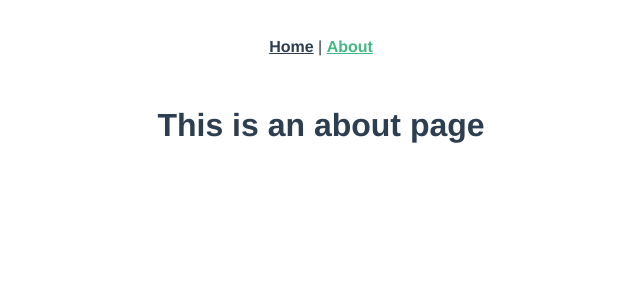
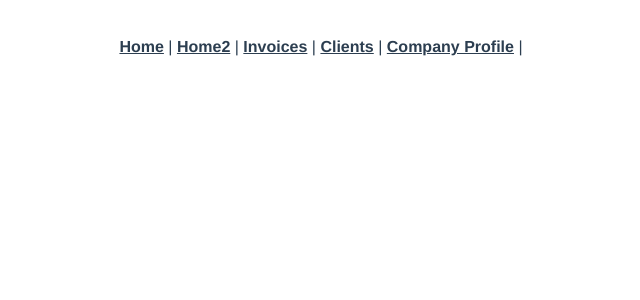
Before and after one commit to nelelepanurm/invoicing, a Vue app in the folder invoicing_front/: page /#/about in a window 1280 px wide. Shown: the top 300 px of the page, without its empty margins (319-959 px from the left). Built offline with nearby package versions, Linux system fonts and the light colour scheme.

Commit message:
changelog database

```diff
--- a/invoicing_front/src/App.vue
+++ b/invoicing_front/src/App.vue
@@ -2,7 +2,10 @@
   <div id="app">
     <div id="nav">
       <router-link to="/">Home</router-link> |
-      <router-link to="/about">About</router-link>
+      <router-link to="/">Home2</router-link> |
+      <router-link to="/">Invoices</router-link> |
+      <router-link to="/">Clients</router-link> |
+      <router-link to="/">Company Profile</router-link> |
     </div>
     <router-view/>
   </div>
--- a/invoicing_front/src/router/index.js
+++ b/invoicing_front/src/router/index.js
@@ -1,6 +1,10 @@
 import Vue from 'vue'
 import VueRouter from 'vue-router'
 import Home from '../views/Home.vue'
+import Clients from '../views/Clients'
+import CompanyProfile from '../views/CompanyProfile'
+import Home2 from '../views/Home2'
+import Invoices from '../views/Invoices'
 
 Vue.use(VueRouter)
 
@@ -11,15 +15,26 @@ const routes = [
     component: Home
   },
   {
-    path: '/about',
-    name: 'About',
-    // route level code-splitting
-    // this generates a separate chunk (about.[hash].js) for this route
-    // which is lazy-loaded when the route is visited.
-    component: function () {
-      return import(/* webpackChunkName: "about" */ '../views/CompanyProfile.vue')
-    }
-  }
+    path: '/clients',
+    name: 'Clients',
+    component: Clients
+  },
+  {
+    path: '/companyProfile',
+    name: 'CompanyProfile',
+    component: CompanyProfile
+  },
+  {
+    path: '/home2',
+    name: 'Home2',
+    component: Home2
+  },
+  {
+    path: '/invoices',
+    name: 'Invoices',
+    component: Invoices
+  },
+
 ]
 
 const router = new VueRouter({
--- a/invoicing_front/src/views/Clients.vue
+++ b/invoicing_front/src/views/Clients.vue
@@ -1,5 +1,5 @@
 <template>
-  <div class="about">
-    <h1>This is an about page</h1>
+  <div class="clients">
+    <h1>This is clients page</h1>
   </div>
 </template>
--- a/invoicing_front/src/views/CompanyProfile.vue
+++ b/invoicing_front/src/views/CompanyProfile.vue
@@ -1,5 +1,5 @@
 <template>
-  <div class="about">
-    <h1>This is an about page</h1>
+  <div class="companyProfile">
+    <h1>This is company profile page</h1>
   </div>
 </template>
--- a/invoicing_front/src/views/Home2.vue
+++ b/invoicing_front/src/views/Home2.vue
@@ -1,18 +1,9 @@
 <template>
   <div class="home">
-    <img alt="Vue logo" src="../assets/logo.png">
-    <HelloWorld msg="Welcome to Your Vue.js App"/>
+    <h1>This is invoices page</h1>
   </div>
 </template>
 
 <script>
-// @ is an alias to /src
-import HelloWorld from '@/components/HelloWorld.vue'
 
-export default {
-  name: 'Home',
-  components: {
-    HelloWorld
-  }
-}
 </script>
--- a/invoicing_front/src/views/Invoices.vue
+++ b/invoicing_front/src/views/Invoices.vue
@@ -1,5 +1,5 @@
 <template>
-  <div class="about">
-    <h1>This is an about page</h1>
+  <div class="invoices">
+    <h1>This is invoices page</h1>
   </div>
 </template>
```
